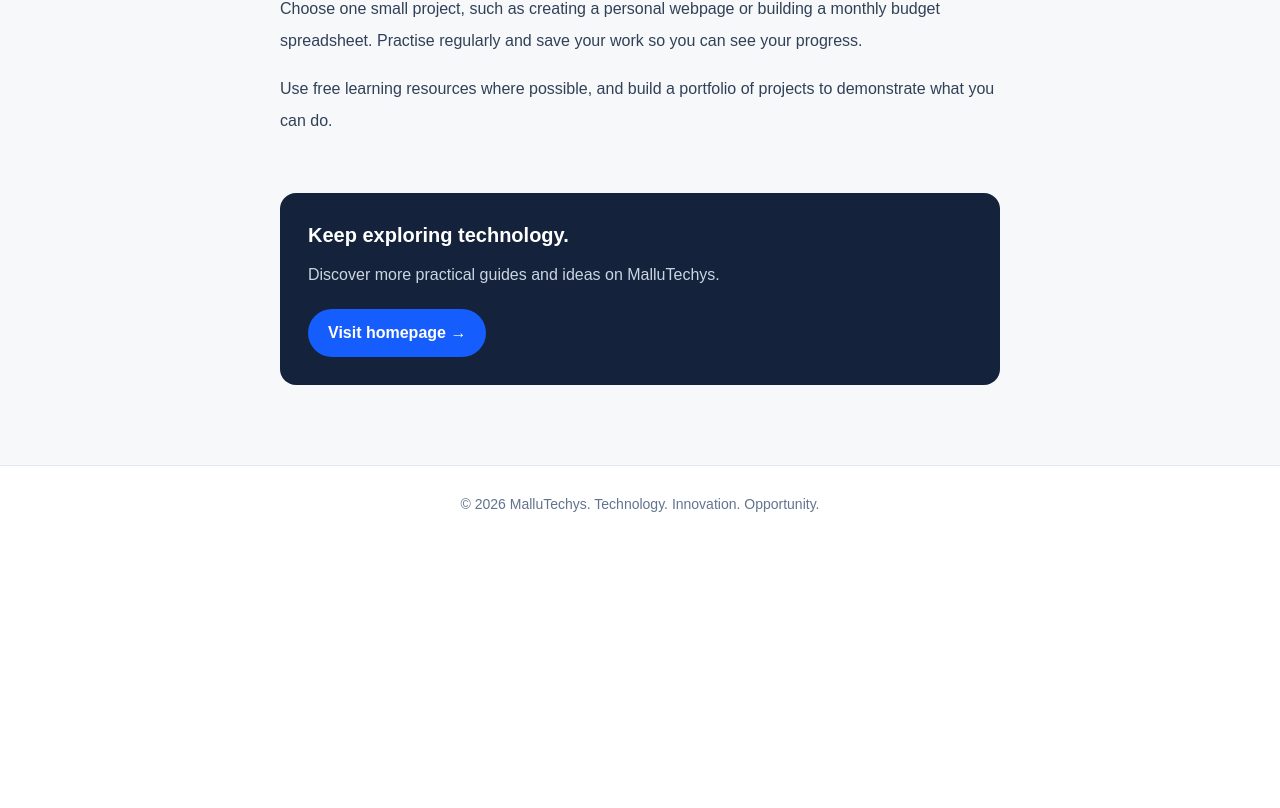
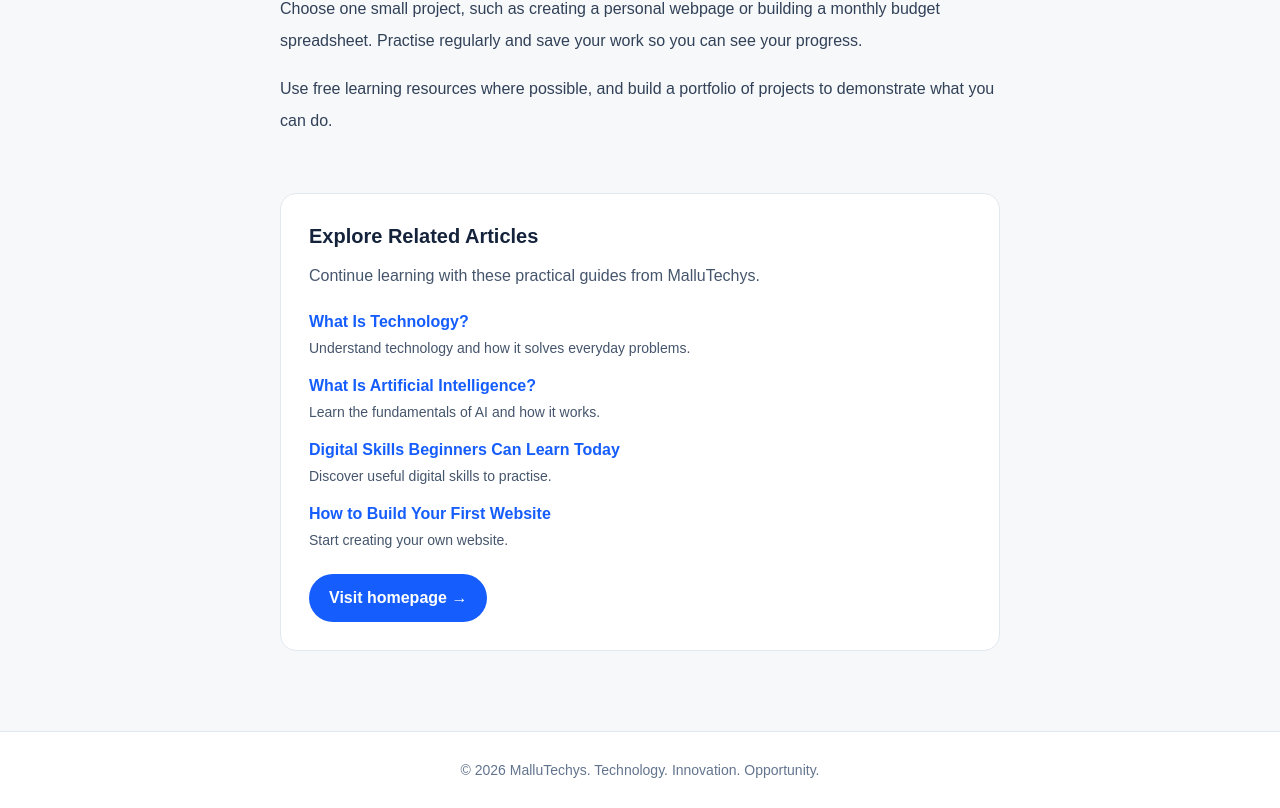
Before and after one commit to abhi44kl/mallutechys, a Next.js app: page /articles/digital-skills-for-beginners in a window 1280 px wide. Shown: the part 1204-2012 px from the top of the page. Before the commit the page ends 1746 px from the top, so only its background shows below. Built offline with nearby package versions, Linux system fonts and the light colour scheme.

Commit message:
Add related article internal links

```diff
--- a/app/articles/[slug]/page.tsx
+++ b/app/articles/[slug]/page.tsx
@@ -343,18 +343,70 @@ export default async function ArticlePage({
           ))}
         </div>
 
-        <div className="mt-14 rounded-2xl bg-[#14233b] p-7 text-white">
-          <h2 className="text-xl font-bold">Keep exploring technology.</h2>
-          <p className="mt-3 leading-7 text-slate-300">
-            Discover more practical guides and ideas on MalluTechys.
+
+        <div className="mt-14 rounded-2xl border border-slate-200 bg-white p-7">
+          <h2 className="text-xl font-bold">
+            Explore Related Articles
+          </h2>
+          <p className="mt-3 leading-7 text-slate-600">
+            Continue learning with these practical guides from MalluTechys.
           </p>
+
+          <ul className="mt-5 space-y-4">
+            <li>
+              <Link
+                href="/articles/what-is-technology"
+                className="font-semibold text-blue-600 hover:underline"
+              >
+                What Is Technology?
+              </Link>
+              <p className="mt-1 text-sm text-slate-600">
+                Understand technology and how it solves everyday problems.
+              </p>
+            </li>
+            <li>
+              <Link
+                href="/articles/what-is-artificial-intelligence"
+                className="font-semibold text-blue-600 hover:underline"
+              >
+                What Is Artificial Intelligence?
+              </Link>
+              <p className="mt-1 text-sm text-slate-600">
+                Learn the fundamentals of AI and how it works.
+              </p>
+            </li>
+            <li>
+              <Link
+                href="/articles/digital-skills-for-beginners"
+                className="font-semibold text-blue-600 hover:underline"
+              >
+                Digital Skills Beginners Can Learn Today
+              </Link>
+              <p className="mt-1 text-sm text-slate-600">
+                Discover useful digital skills to practise.
+              </p>
+            </li>
+            <li>
+              <Link
+                href="/articles/how-to-build-your-first-website"
+                className="font-semibold text-blue-600 hover:underline"
+              >
+                How to Build Your First Website
+              </Link>
+              <p className="mt-1 text-sm text-slate-600">
+                Start creating your own website.
+              </p>
+            </li>
+          </ul>
+
           <Link
             href="/"
-            className="mt-5 inline-block rounded-full bg-blue-600 px-5 py-3 font-semibold hover:bg-blue-700"
+            className="mt-6 inline-block rounded-full bg-blue-600 px-5 py-3 font-semibold text-white hover:bg-blue-700"
           >
             Visit homepage →
           </Link>
         </div>
+
       </article>
 
       <footer className="border-t border-slate-200 bg-white px-6 py-7 text-center text-sm text-slate-500">
```
